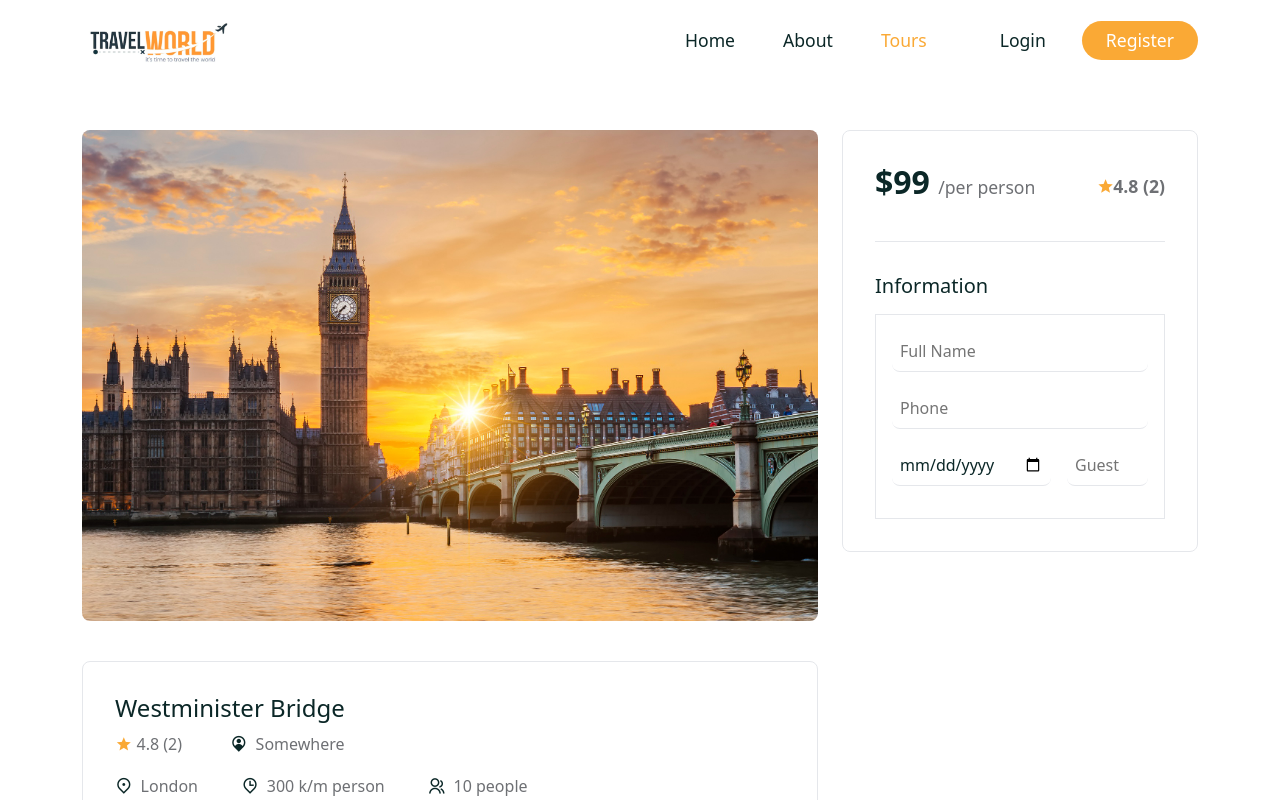
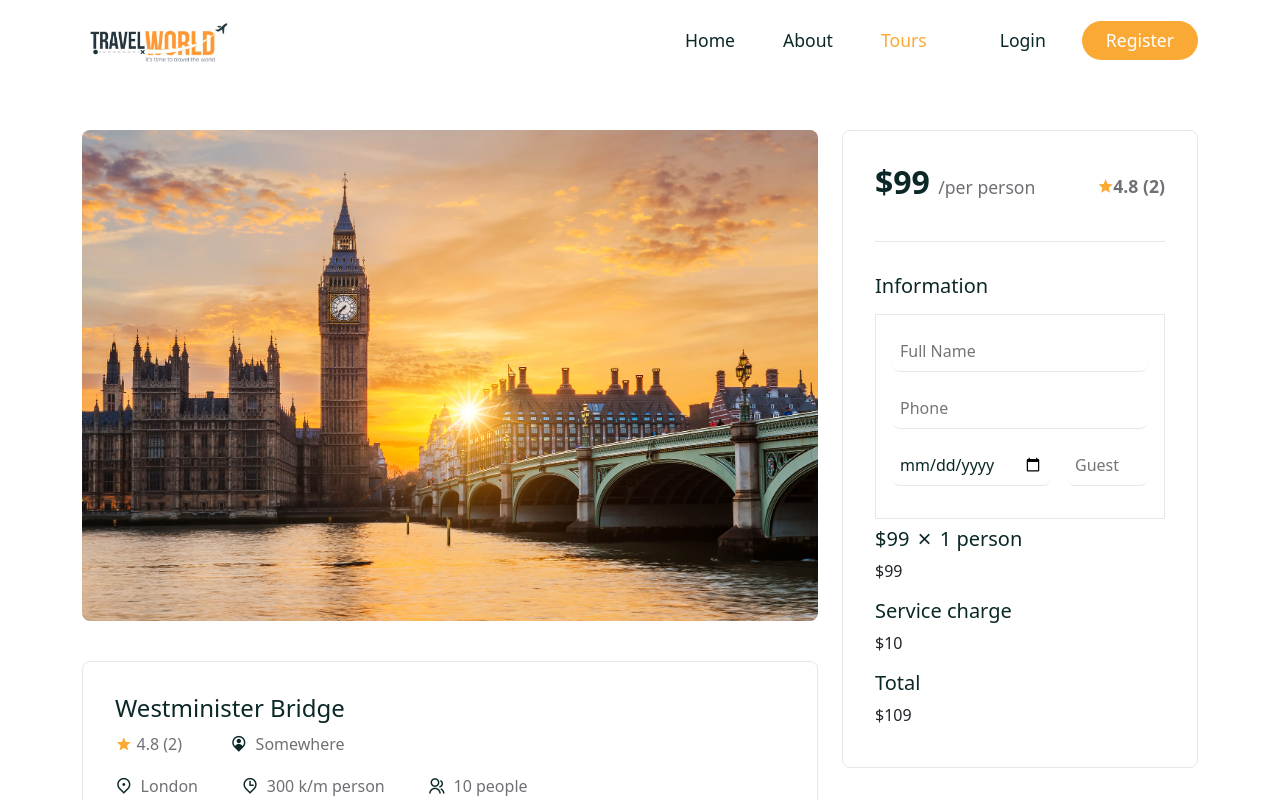
Before and after one commit to Felicien1992/Tour-full-project, a React (Create React App) app in the folder frontend/: page /tours/01 in a window 1280 px wide. Shown: the top 800 px of the page. Built offline with nearby package versions, Linux system fonts and the light colour scheme; a web font is replaced by a local one.

Commit message:
add other component

```diff
--- a/frontend/src/components/Boobing/Booking.jsx
+++ b/frontend/src/components/Boobing/Booking.jsx
@@ -59,6 +59,30 @@ const Booking = ({ tour, avgRating }) => {
         </Form>
       </div>
       {/*======== boking form end=======*/}
+
+      {/*======== boking bottom =======*/}
+      <div className="booking__bottom">
+        <ListGroup>
+          <ListGroupItem className="border-0 px-0">
+            <h5>
+              ${price} <i class="ri-close-line"></i> 1 person
+            </h5>
+            <span> ${price}</span>
+          </ListGroupItem>
+          <ListGroupItem className="border-0 px-0">
+            <h5>
+              Service charge
+            </h5>
+            <span> $10</span>
+          </ListGroupItem>
+          <ListGroupItem className="border-0 px-0">
+            <h5>
+              Total
+            </h5>
+            <span> $109</span>
+          </ListGroupItem>
+        </ListGroup>
+      </div>
     </div>
   )
 }
```
